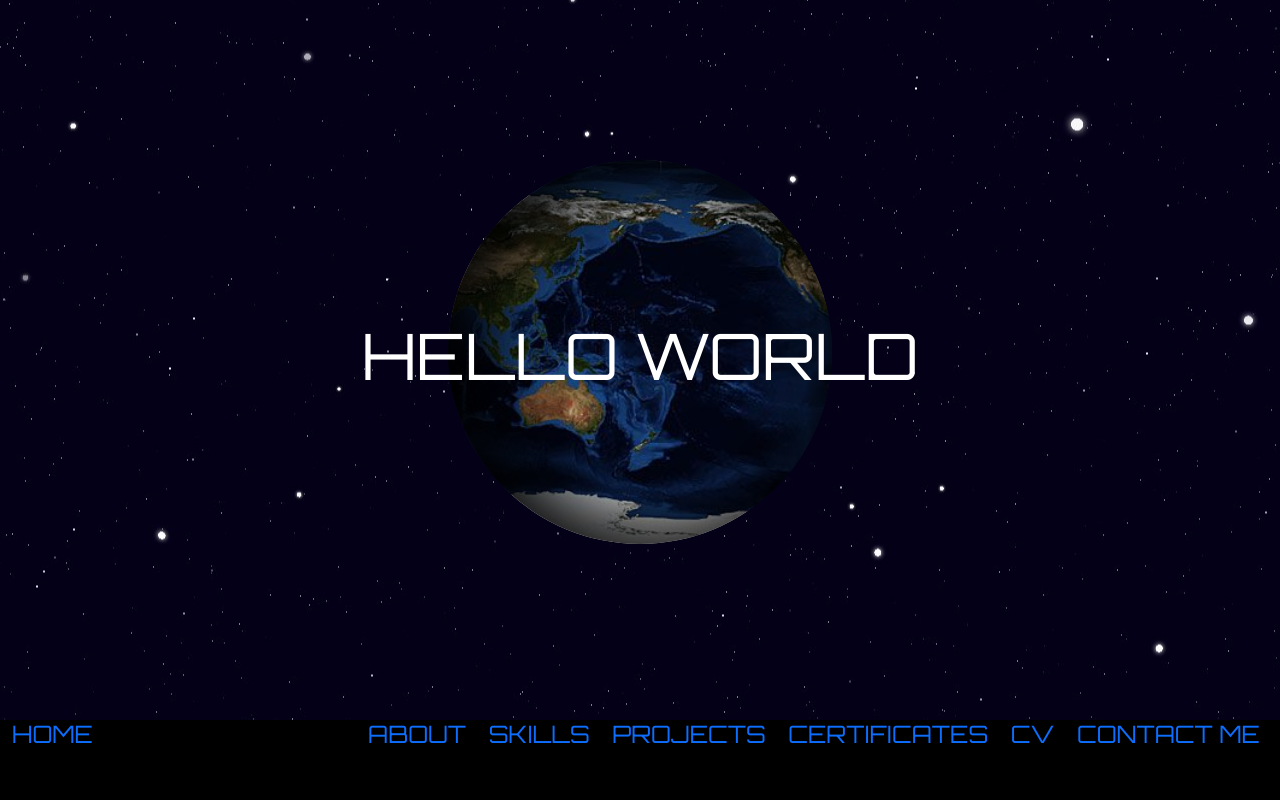
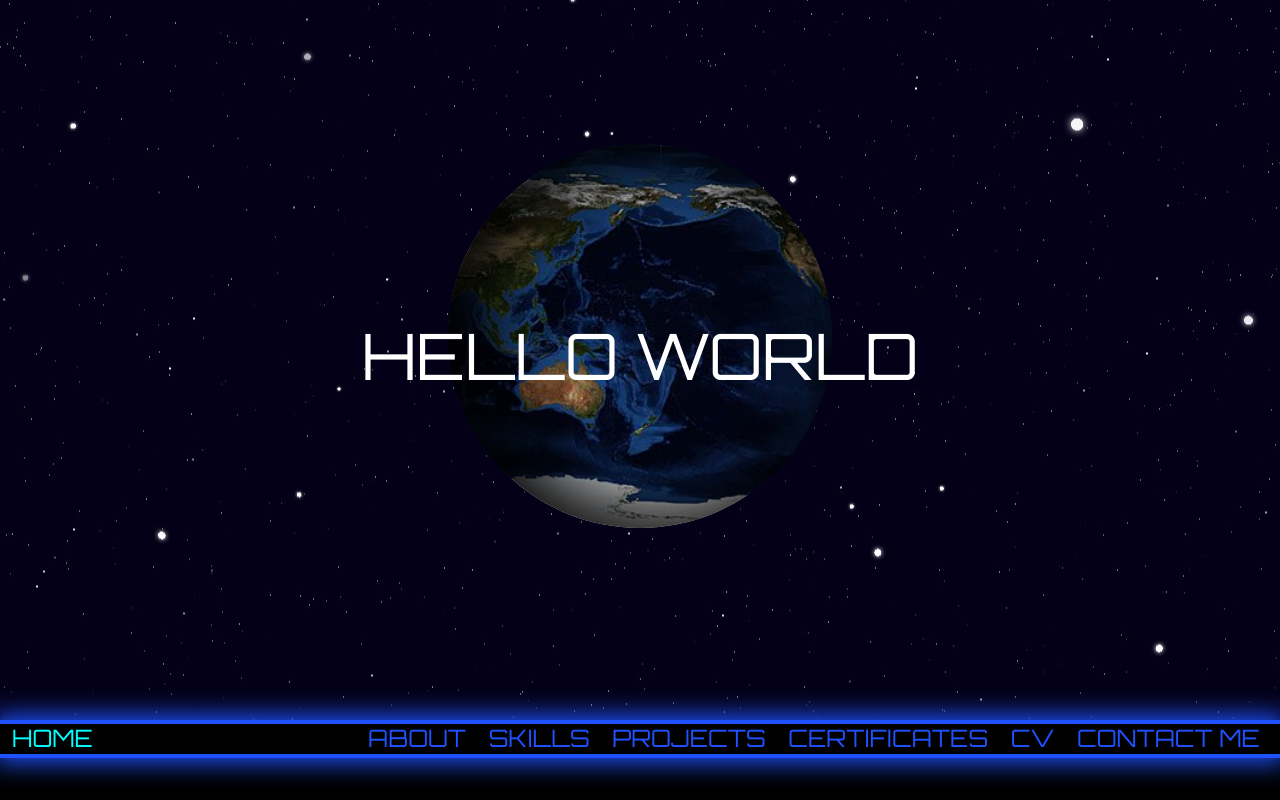
Before and after one commit to mwarddev/portfolio, a plain HTML site: page index.html in a window 1280 px wide. Drawn offline with nearby package versions, Linux system fonts and the light colour scheme.

Commit message:
Style the nav bar

```diff
--- a/assets/css/style.css
+++ b/assets/css/style.css
@@ -9,15 +9,16 @@
 }
 
 #globe-container {
-    /* position: relative; */
+    position: relative;
     height: 90vh;
     background: url(../images/space.jpg) repeat center center;
     z-index: -1;
+
 }
 
 #title {
+    position: relative;
     font-size: 4rem;
-    border-radius: 0 0 50% / 0 0 50% 50%;
     z-index: 20;
 }
 
@@ -35,7 +36,7 @@
     transition: transform 200ms linear;
     transform-style: preserve-3d;
     box-shadow: inset 20px 0 80px 24px rgb(0, 0, 0);
-    z-index: -2;
+    z-index: 15;
 }
 
 @keyframes rotate {
@@ -47,3 +48,21 @@
     }
 
 }
+
+.neon-border {
+    border-top: 4px solid #1F51FF;
+    border-bottom: 4px solid #1F51FF;
+    box-shadow: 0 0 25px 5px #1F51FF;
+}
+
+nav a {
+    color: #1F51FF;
+}
+
+nav a:hover {
+    color: #0ff;
+}
+
+nav .active {
+    color: #0ff;
+}
--- a/assets/js/script.js
+++ b/assets/js/script.js
@@ -0,0 +1,6 @@
+$(document).ready(function() {
+    $('nav a').click(function(e) {
+        $('nav a').removeClass('active');
+        $(this).addClass('active');
+    });
+});
--- a/index.html
+++ b/index.html
@@ -13,13 +13,15 @@
     <script src="https://cdn.jsdelivr.net/npm/@popperjs/core@2.9.2/dist/umd/popper.min.js" integrity="sha384-IQsoLXl5PILFhosVNubq5LC7Qb9DXgDA9i+tQ8Zj3iwWAwPtgFTxbJ8NT4GN1R8p" crossorigin="anonymous"></script>
     <script src="https://cdn.jsdelivr.net/npm/bootstrap@5.0.2/dist/js/bootstrap.min.js" integrity="sha384-cVKIPhGWiC2Al4u+LWgxfKTRIcfu0JTxR+EQDz/bgldoEyl4H0zUF0QKbrJ0EcQF" crossorigin="anonymous"></script>
     <script src="https://kit.fontawesome.com/46a3eeb20c.js" crossorigin="anonymous"></script>
+    <script src="https://cdn.jsdelivr.net/npm/jquery@3.2.1/dist/jquery.min.js"></script>
+    <script src="assets/js/script.js"></script>
 
     <title>Martin Ward | Junior Full Stack Software Developer</title>
 </head>
 <body>
     <header>
         <div class="container-fluid">
-            <div class="row">
+            <div class="row" id="home">
                 <div class="col text-center d-flex align-items-center justify-content-center" id="globe-container">
                     <h1 class="title-font" id="title">
                         HELLO WORLD
@@ -28,29 +30,29 @@
                 </div>
             </div>
             <nav>
-                <div class="row">
+                <div class="row neon-border">
                     <div class="col-2">
-                        <a href="#" class="title-font text-decoration-none h4">HOME</a>
+                        <a href="#home" class="title-font text-decoration-none h4 my-0 active">HOME</a>
                     </div>
                     <div class="col-10">
-                        <ul class="list-inline text-end title-font h4">
+                        <ul class="list-inline text-end title-font h4 my-0">
                             <li class="list-inline-item mx-2">
-                                <a href="#" class="text-decoration-none">ABOUT</a>
+                                <a href="#about" class="text-decoration-none my-0">ABOUT</a>
                             </li>
                             <li class="list-inline-item mx-2">
-                                <a href="#" class="text-decoration-none">SKILLS</a>
+                                <a href="#skills" class="text-decoration-none my-0">SKILLS</a>
                             </li>
                             <li class="list-inline-item mx-2">
-                                <a href="#" class="text-decoration-none">PROJECTS</a>
+                                <a href="#projects" class="text-decoration-none my-0">PROJECTS</a>
                             </li>
                             <li class="list-inline-item mx-2">
-                                <a href="#" class="text-decoration-none">CERTIFICATES</a>
+                                <a href="#" class="text-decoration-none my-0">CERTIFICATES</a>
                             </li>
                             <li class="list-inline-item mx-2">
-                                <a href="#" class="text-decoration-none">CV</a>
+                                <a href="#" class="text-decoration-none my-0">CV</a>
                             </li>
                             <li class="list-inline-item mx-2">
-                                <a href="#" class="text-decoration-none">CONTACT ME</a>
+                                <a href="#contact" class="text-decoration-none my-0">CONTACT ME</a>
                             </li>
                         </ul>
                     </div>
@@ -58,6 +60,5 @@
             </nav>
         </div>
     </header>
-
 </body>
 </html>
```
